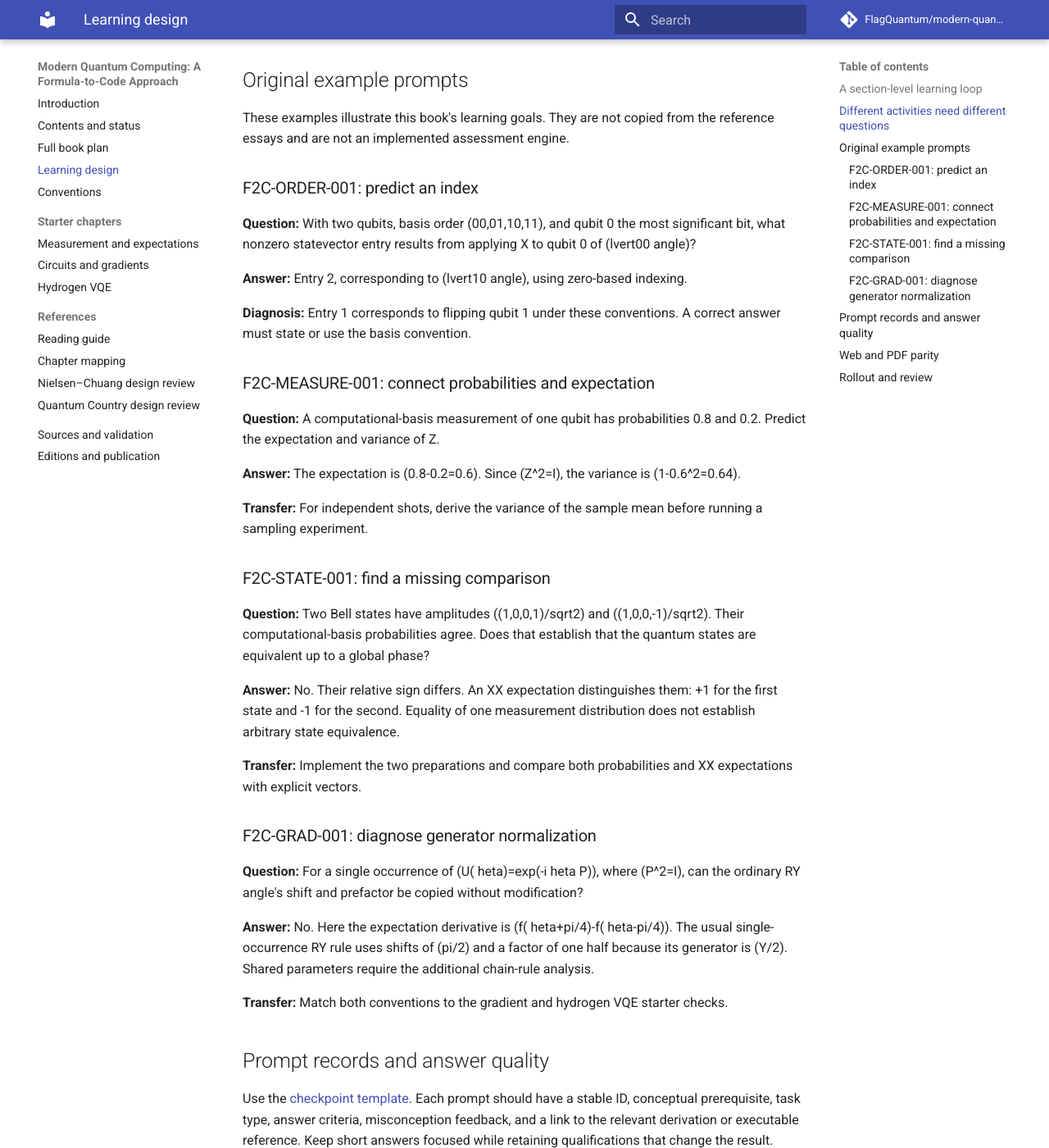
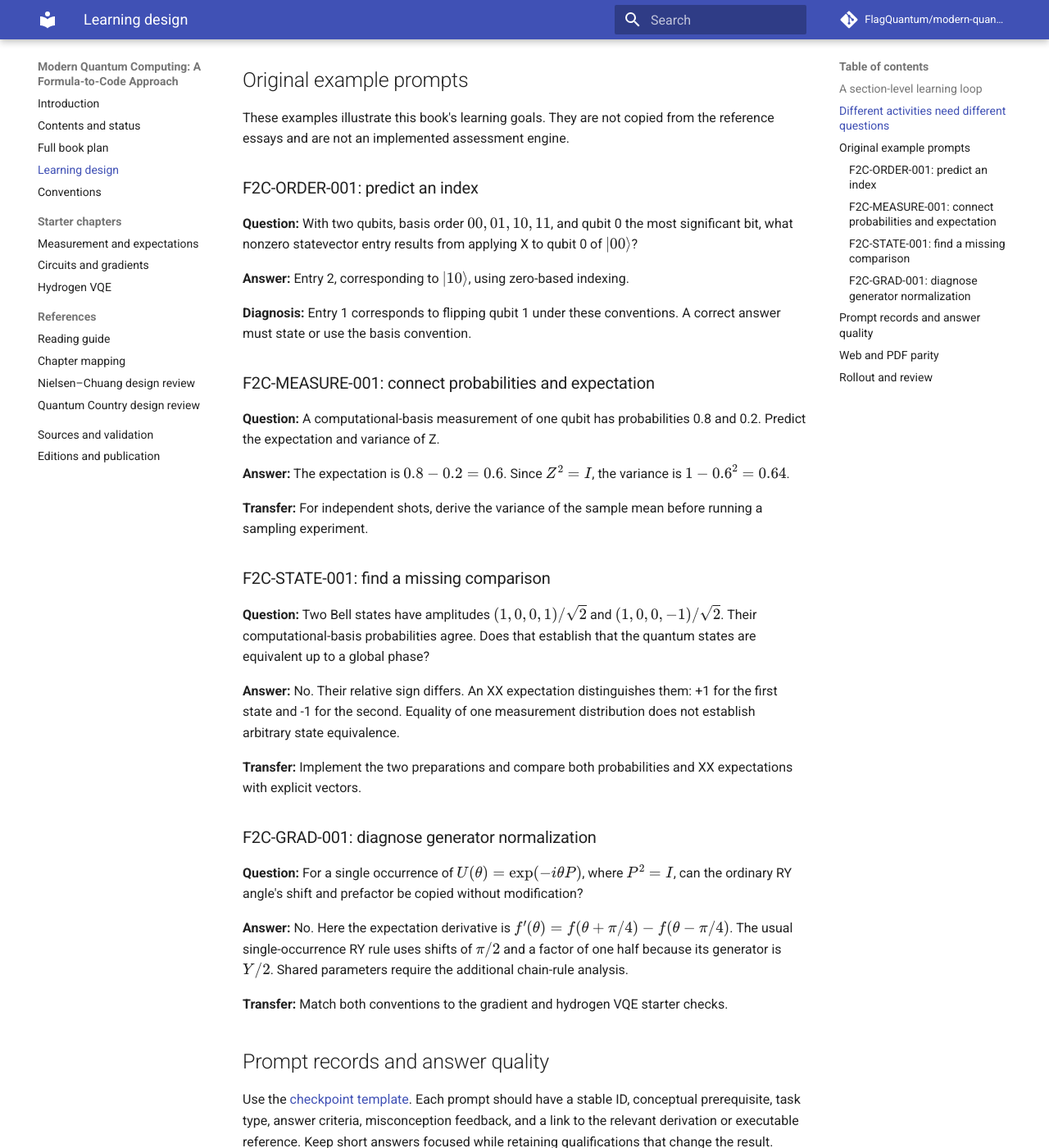
Before and after one commit to FlagQuantum/modern-quantum-computing, an MkDocs documentation site: the page built from docs/learning-design.md, in a window 1280 px wide and 1400 px high, scrolled down 1210 px. Shown: the whole window at 82% size. Built offline with MkDocs 1.6.1 and Material for MkDocs 9.7.7, drawn with Linux system fonts in a browser that asks for light colours; comment, search, counter and statistics services are not loaded.

Commit message:
Correct math delimiters in the original checkpoint examples

```diff
--- a/docs/learning-design.md
+++ b/docs/learning-design.md
@@ -30,11 +30,9 @@ These examples illustrate this book's learning goals. They are not copied from t
 
 ### F2C-ORDER-001: predict an index
 
-**Question:** With two qubits, basis order (00,01,10,11), and qubit 0 the most significant bit, what nonzero statevector entry results from applying X to qubit 0 of (lvert00
-angle)?
+**Question:** With two qubits, basis order $00,01,10,11$, and qubit 0 the most significant bit, what nonzero statevector entry results from applying X to qubit 0 of $\lvert00\rangle$?
 
-**Answer:** Entry 2, corresponding to (lvert10
-angle), using zero-based indexing.
+**Answer:** Entry 2, corresponding to $\lvert10\rangle$, using zero-based indexing.
 
 **Diagnosis:** Entry 1 corresponds to flipping qubit 1 under these conventions. A correct answer must state or use the basis convention.
 
@@ -42,13 +40,13 @@ angle), using zero-based indexing.
 
 **Question:** A computational-basis measurement of one qubit has probabilities 0.8 and 0.2. Predict the expectation and variance of Z.
 
-**Answer:** The expectation is (0.8-0.2=0.6). Since (Z^2=I), the variance is (1-0.6^2=0.64).
+**Answer:** The expectation is $0.8-0.2=0.6$. Since $Z^2=I$, the variance is $1-0.6^2=0.64$.
 
 **Transfer:** For independent shots, derive the variance of the sample mean before running a sampling experiment.
 
 ### F2C-STATE-001: find a missing comparison
 
-**Question:** Two Bell states have amplitudes ((1,0,0,1)/sqrt2) and ((1,0,0,-1)/sqrt2). Their computational-basis probabilities agree. Does that establish that the quantum states are equivalent up to a global phase?
+**Question:** Two Bell states have amplitudes $(1,0,0,1)/\sqrt{2}$ and $(1,0,0,-1)/\sqrt{2}$. Their computational-basis probabilities agree. Does that establish that the quantum states are equivalent up to a global phase?
 
 **Answer:** No. Their relative sign differs. An XX expectation distinguishes them: +1 for the first state and -1 for the second. Equality of one measurement distribution does not establish arbitrary state equivalence.
 
@@ -56,9 +54,9 @@ angle), using zero-based indexing.
 
 ### F2C-GRAD-001: diagnose generator normalization
 
-**Question:** For a single occurrence of (U(	heta)=exp(-i	heta P)), where (P^2=I), can the ordinary RY angle's shift and prefactor be copied without modification?
+**Question:** For a single occurrence of $U(\theta)=\exp(-i\theta P)$, where $P^2=I$, can the ordinary RY angle's shift and prefactor be copied without modification?
 
-**Answer:** No. Here the expectation derivative is (f(	heta+pi/4)-f(	heta-pi/4)). The usual single-occurrence RY rule uses shifts of (pi/2) and a factor of one half because its generator is (Y/2). Shared parameters require the additional chain-rule analysis.
+**Answer:** No. Here the expectation derivative is $f'(\theta)=f(\theta+\pi/4)-f(\theta-\pi/4)$. The usual single-occurrence RY rule uses shifts of $\pi/2$ and a factor of one half because its generator is $Y/2$. Shared parameters require the additional chain-rule analysis.
 
 **Transfer:** Match both conventions to the gradient and hydrogen VQE starter checks.
 
```
